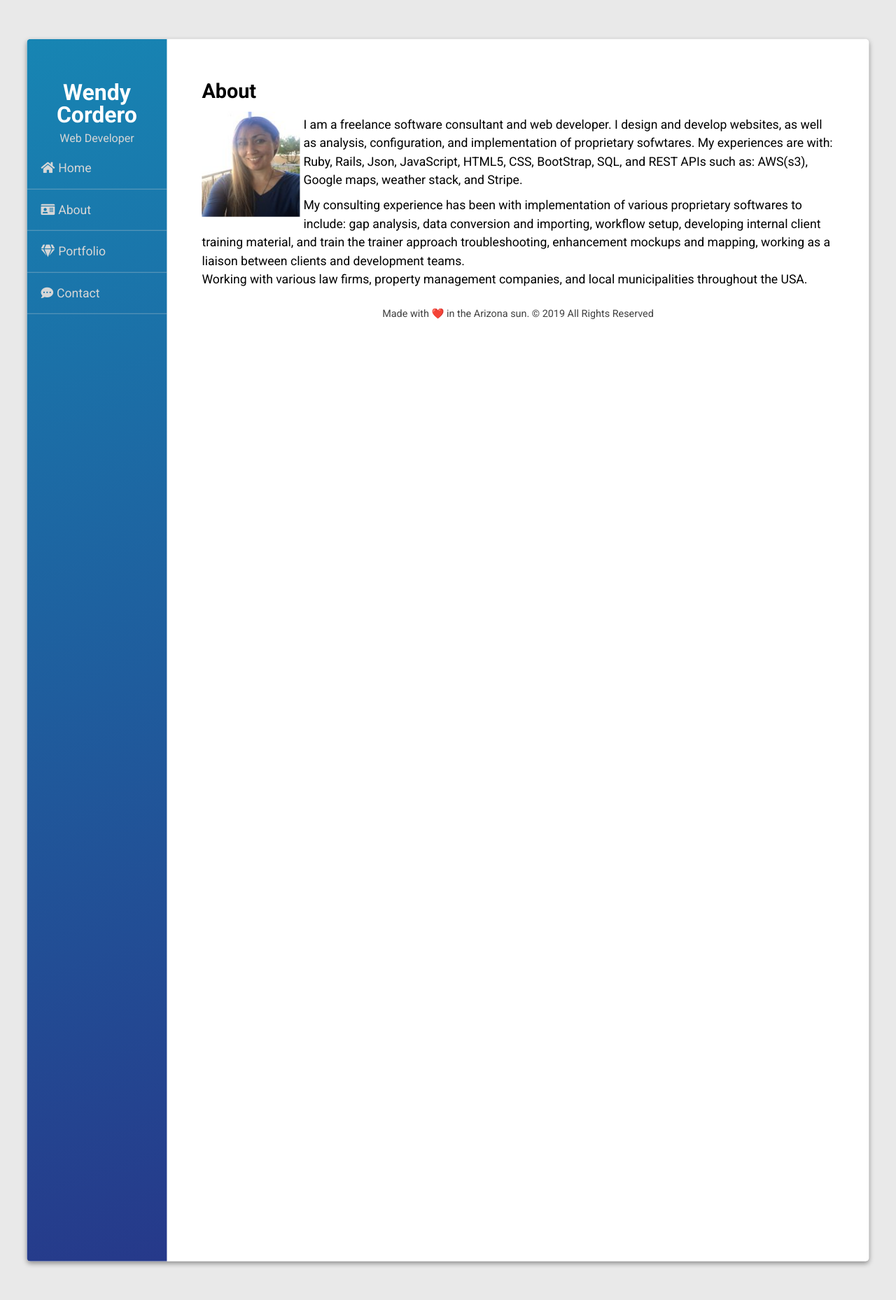
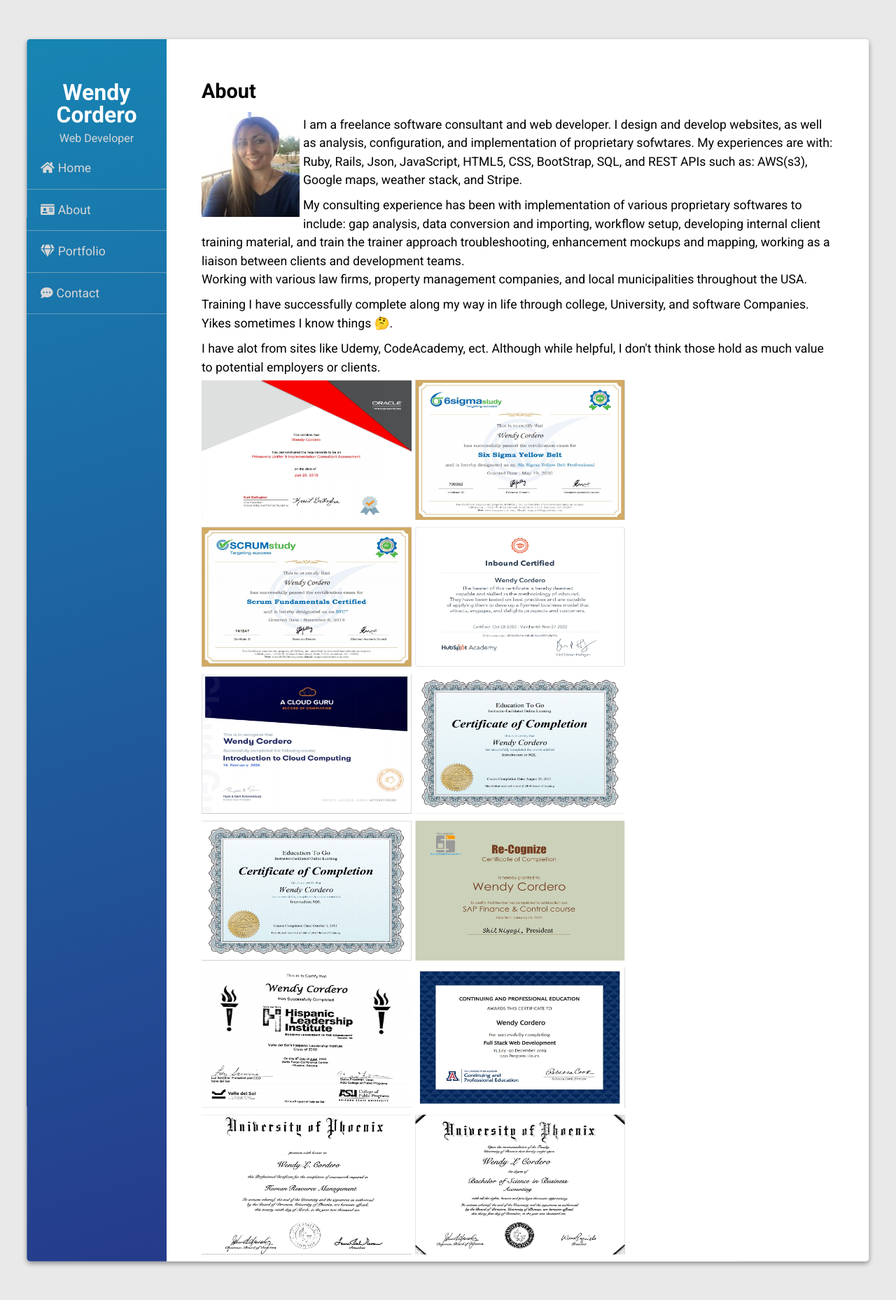
Before and after one commit to wcconsulting11/blog-wendy-cordero, a PHP site: page /about.html in a window 1280 px wide. Shown: the whole page at 70% size. Run offline with PHP 8.4, Linux system fonts and the light colour scheme; some libraries are stand-ins or nearby versions.

Commit message:
updated about

```diff
--- a/about.html
+++ b/about.html
@@ -45,8 +45,42 @@
                 <br />
                 Working with various law firms, property management companies, and local municipalities throughout the USA.
               </p>
+              <p>
+                Training I have successfully complete along my way in life through college, University, and software Companies. Yikes sometimes I know things 🤔.
+              </p>
+              <p>
+                I have alot from sites like Udemy, CodeAcademy, ect. Although while helpful, I don't think those hold as much value to potential employers or clients.
+              </p>
+              <div>
+                <ul>
+                  <li><img class="about-cert" src="assets/images/OraclePU9.JPG"></img></li>
+                  <li><img class="about-cert" src="assets/images/YellowBelt.JPG"></img></li>
+                  <li><img class="about-cert" src="assets/images/Scrum.JPG"></img></li>
+                </ul>
+                <ul>
+                  <li><img class="about-cert" src="assets/images/InboundHub.JPG"></img></li>
+                  <li><img class="about-cert" src="assets/images/IntroCloudComputing.JPG"></img></li>
+                  <li><img class="about-cert" src="assets/images/SQLBasic.JPG"></img></li>
+                </ul>
+                <ul>
+                  <li><img class="about-cert" src="assets/images/SQLIntermediate.JPG"></img></li>
+                  <li><img class="about-cert" src="assets/images/SAP.JPG"></img></li>
+                  <li><img class="about-cert" src="assets/images/HLI.JPG"></img></li>
+                </ul>
+                <ul>
+                  <li><img class="about-cert" src="assets/images/FullStack.JPG"></img></li>
+                  <li><img class="about-cert" src="assets/images/HRM.JPG"></img></li>
+                  <li><img class="about-cert" src="assets/images/BSB.JPG"></img></li>
+                </ul>
+              </div>
+              <br>
+              <br>
+
+              <br>
+              <br>
             </article>
-            <footer>
+          </main>
+            <hr>
+            <div class="footer">
               Made with ❤️ in the Arizona sun. © 2019 All Rights Reserved
-            </footer>
-          </main>
+            </div>
--- a/assets/css/style.css
+++ b/assets/css/style.css
@@ -152,6 +152,14 @@
   height: 150px;
 }
 
+.about-cert{
+  float: left;
+  padding-top: 5px;
+  padding-right: 5px;
+  padding-bottom: 5px;
+  width: 300px;
+  height: 200px;
+}
 ul.social {
   margin-top: 30px;
   font-size: 1.3em;
@@ -168,8 +176,10 @@
 
 footer {
   font-size: 0.9em;
-  text-align: center;
+  text-align: bottom;
   color: #414141;
+  vertical-align: bottom;
+  border-bottom: 5px;
 }
 
 article.portfolio-item {
--- a/contact.html
+++ b/contact.html
@@ -40,10 +40,11 @@
               </ul>
             <h2>Or drop me an <a href="mailto:wcconsulting11@gmail.com"><i class="fas fa-envelope"></i> e-mail</a>.</h2>
             <br />
-            <h2>wcconsulting11@gmail.com or  support@wlcbusinesssolutions.com</h2>
+            <h2>wcconsulting11@gmail.com or wcconsulting@protonmail.com</h2>
             <br />
             <br />
             <br />
+            <hr>
             <footer>
               Made with ❤️ in the Arizona sun. © 2019 All Rights Reserved
             </footer>
--- a/portfolio.html
+++ b/portfolio.html
@@ -96,7 +96,7 @@
                     <hr />
                   </div>
                 </article>
-
+            <hr>
             <footer>
               Made with ❤️ in the Arizona sun. © 2019 All Rights Reserved
             </footer>
```
Also changed, not shown: index.html (+20 -10 lines), assets/images/BSB.JPG (added), assets/images/Diversity_Leader.JPG (added), assets/images/FullStack.JPG (added), assets/images/HLI.JPG (added), assets/images/HRM.JPG (added), assets/images/InboundHub.JPG (added), assets/images/IntroCloudComputing.JPG (added), assets/images/OraclePU9.JPG (added), assets/images/SAP.JPG (added), assets/images/SQLBasic.JPG (added), assets/images/SQLIntermediate.JPG (added), assets/images/Scrum.JPG (added), assets/images/YellowBelt.JPG (added).
